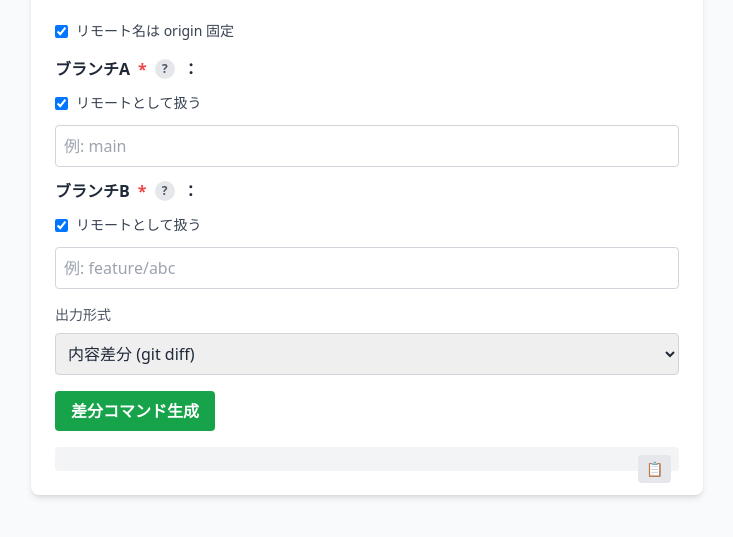
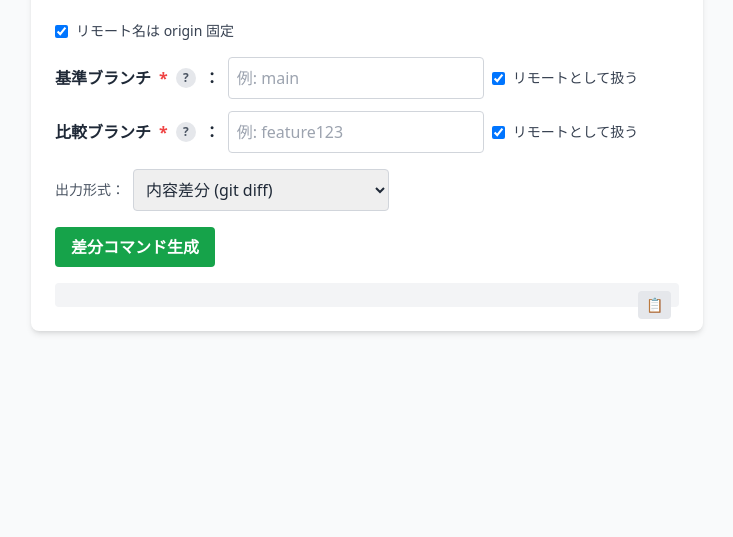
Before and after one commit to igapyon/local-html-tools, a plain HTML site: page docs/git/git-remote-branch-diff.html in a window 1280 px wide. Shown: the part 83-620 px from the top of the page, without its empty margins (273-1006 px from the left). Drawn offline with nearby package versions, Linux system fonts and the light colour scheme.

Commit message:
Git差分ツールUI調整とボタン文言整理 / 概要: Git関連ツールの入力UIを整理し用語と配置を調整 / 変更点: pseudo-squashのボタン文言簡素化、remote-diffの基準/比較ブランチ表記変更、入力欄と「リモートとして扱う」の同一行配置、出力形式ラベルとドロップダウンの横並び＋「：」追加、プレースホルダ例をfeature123に更新 / 影響: 表示・文言のみ（機能ロジック変更なし） (#41)
Git差分ツールUI調整とボタン文言整理 / 概要: Git関連ツールの入力UIを整理し用語と配置を調整 / 変更点: pseudo-squashのボタン文言簡素化、remote-diffの基準/比較ブランチ表記変更、入力欄と「リモートとして扱う」の同一行配置、出力形式ラベルとドロップダウンの横並び＋「：」追加、プレースホルダ例をfeature123に更新 / 影響: 表示・文言のみ（機能ロジック変更なし）

```diff
--- a/docs/git/git-remote-branch-diff.html
+++ b/docs/git/git-remote-branch-diff.html
@@ -66,8 +66,9 @@ limitations under the License.
     </div>
 
     <div class="space-y-3 mb-4">
-      <label class="flex flex-wrap items-center gap-2 mb-2 font-semibold">
-        <span>ブランチA</span>
+      <div class="flex flex-wrap items-center gap-2">
+        <label class="flex flex-wrap items-center gap-2 font-semibold">
+          <span>基準ブランチ</span>
           <span class="text-red-500 font-bold" aria-hidden="true">*</span><span class="sr-only">必須</span>
           <span class="relative inline-flex items-center group">
             <span class="inline-flex items-center justify-center w-5 h-5 text-xs font-bold text-gray-600 bg-gray-200 rounded-full">?</span>
@@ -77,33 +78,36 @@ limitations under the License.
           </span>
           <span>：</span>
         </label>
+        <input type="text" id="branchA" placeholder="例: main" class="border border-gray-300 rounded w-full sm:w-64 p-2">
         <label class="flex items-center gap-2 text-sm text-gray-700">
           <input type="checkbox" id="scopeA" class="rounded border-gray-300" checked onchange="updateRemoteState()">
           リモートとして扱う
         </label>
-      <input type="text" id="branchA" placeholder="例: main" class="border border-gray-300 rounded w-full p-2">
+      </div>
 
-      <label class="flex flex-wrap items-center gap-2 mb-2 font-semibold">
-        <span>ブランチB</span>
+      <div class="flex flex-wrap items-center gap-2">
+        <label class="flex flex-wrap items-center gap-2 font-semibold">
+          <span>比較ブランチ</span>
           <span class="text-red-500 font-bold" aria-hidden="true">*</span><span class="sr-only">必須</span>
           <span class="relative inline-flex items-center group">
             <span class="inline-flex items-center justify-center w-5 h-5 text-xs font-bold text-gray-600 bg-gray-200 rounded-full">?</span>
             <span class="absolute left-1/2 top-full mt-2 w-72 -translate-x-1/2 rounded bg-gray-900 text-white text-xs px-3 py-2 opacity-0 group-hover:opacity-100 transition pointer-events-none">
-            例: feature/abc
+              例: feature123
             </span>
           </span>
           <span>：</span>
         </label>
+        <input type="text" id="branchB" placeholder="例: feature123" class="border border-gray-300 rounded w-full sm:w-64 p-2">
         <label class="flex items-center gap-2 text-sm text-gray-700">
           <input type="checkbox" id="scopeB" class="rounded border-gray-300" checked onchange="updateRemoteState()">
           リモートとして扱う
         </label>
-      <input type="text" id="branchB" placeholder="例: feature/abc" class="border border-gray-300 rounded w-full p-2">
+      </div>
     </div>
 
-    <div class="space-y-2 mb-4">
-      <p class="text-sm text-gray-600">出力形式</p>
-      <select id="diffMode" class="border border-gray-300 rounded w-full p-2">
+    <div class="flex flex-wrap items-center gap-2 mb-4">
+      <p class="text-sm text-gray-600">出力形式：</p>
+      <select id="diffMode" class="border border-gray-300 rounded w-full sm:w-64 p-2">
         <option value="" selected>内容差分 (git diff)</option>
         <option value="--stat">差分統計 (git diff --stat)</option>
         <option value="--name-only">変更ファイル一覧 (git diff --name-only)</option>
```
Also changed, not shown: docs/git/git-pseudo-squash.html (+1 -1 lines). Lines whose indentation alone changed are shown as unchanged.
